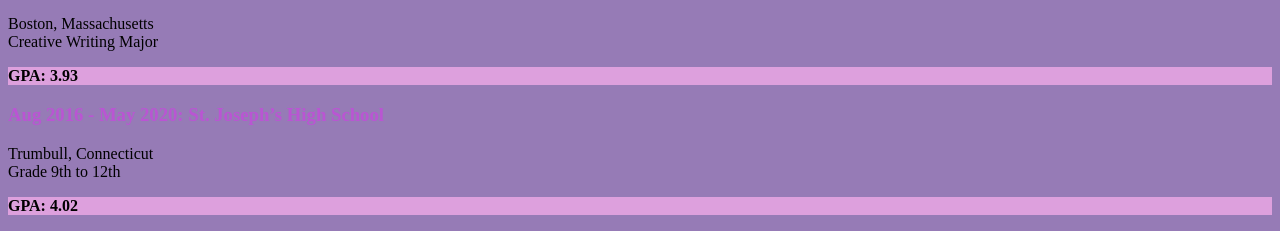
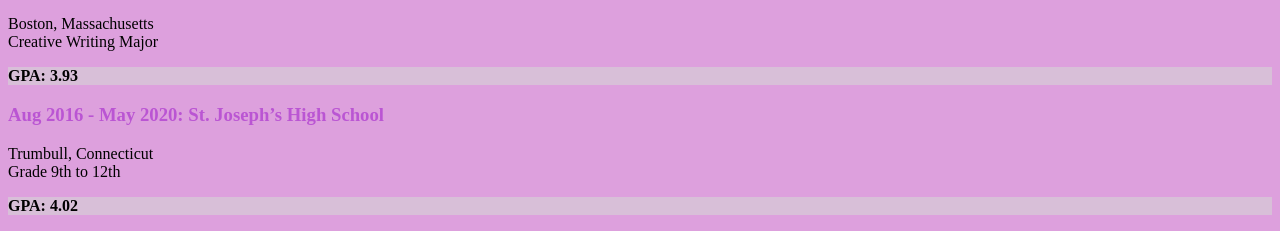
Before and after one commit to annamlu/annamlu.github.io, a plain HTML site: page index.html in a window 1280 px wide. Shown: the part 721-952 px from the top of the page. Drawn offline with Linux system fonts and the light colour scheme.

Commit message:
Update stylesheet.css

```diff
--- a/stylesheet.css
+++ b/stylesheet.css
@@ -1,9 +1,9 @@
    body {
-        background-color: #967bb6;
+        background-color: #DDA0DD;
     }
 p.thick {
         font-weight: bold;
-        background-color: #DDA0DD;
+        background-color: #D8BFD8;
     }
     h2 {
         color: #9932CC;
```
